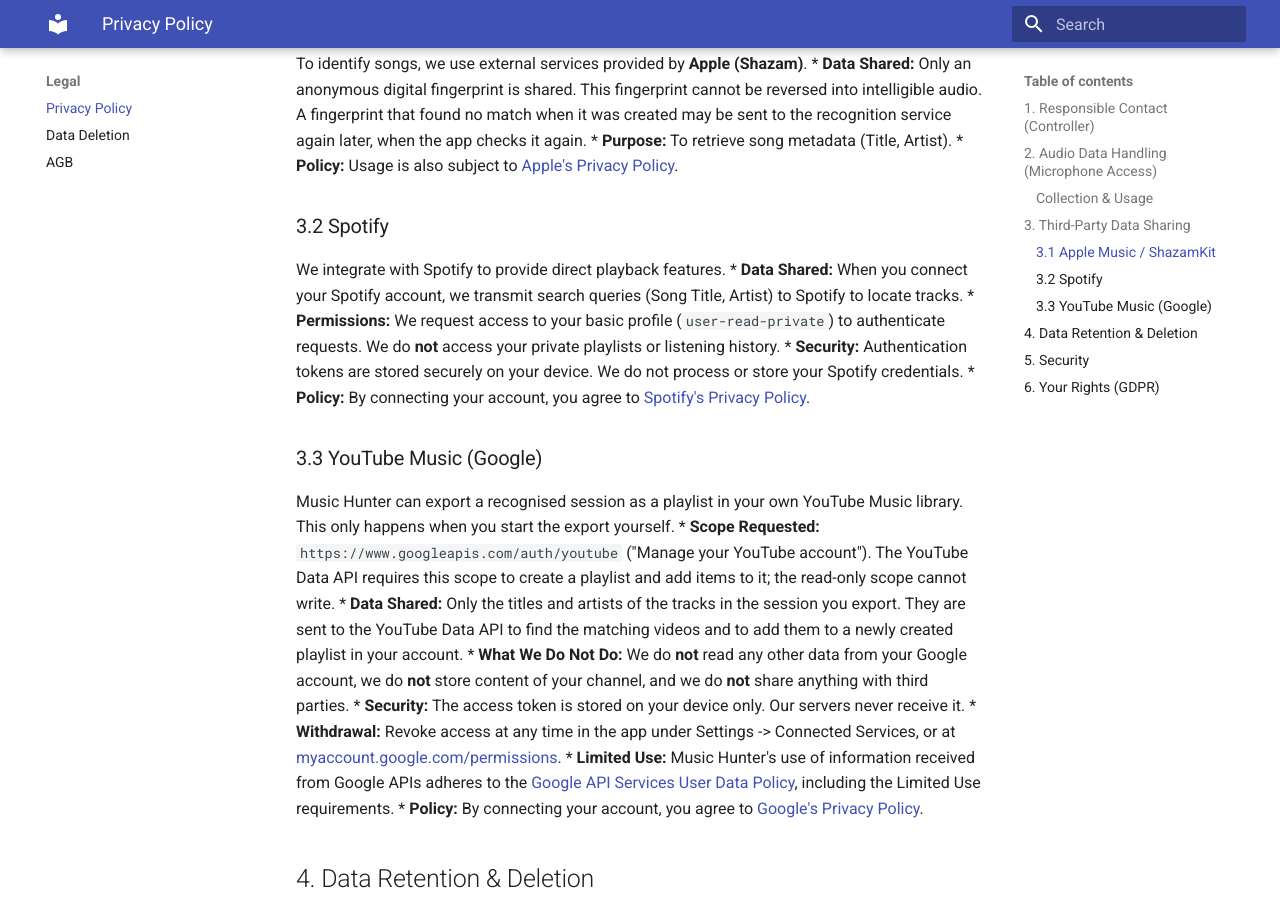
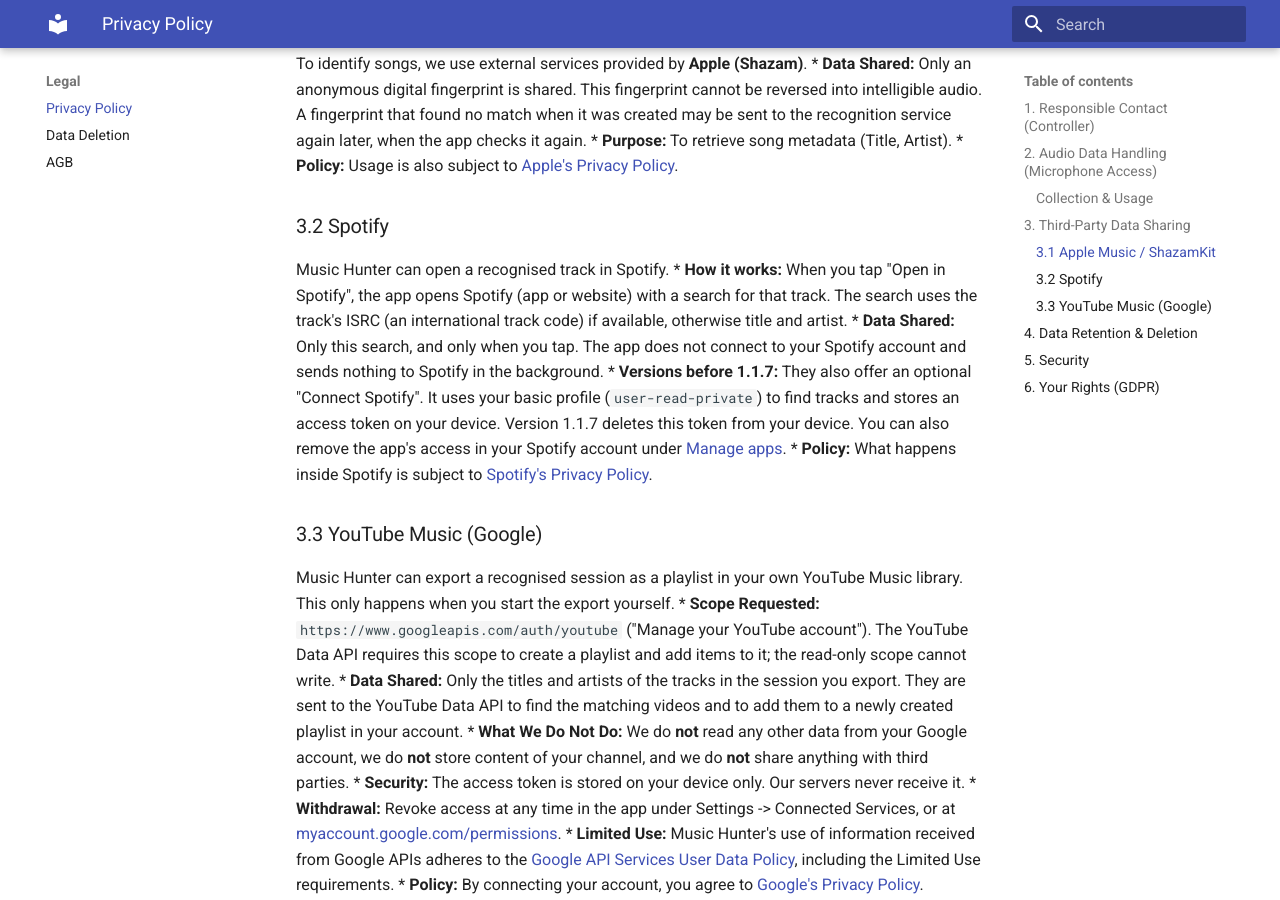
Before and after one commit to adn94/music-logger-docs, an MkDocs documentation site: the page built from docs/privacy-policy.md, in a window 1280 px wide and 900 px high, scrolled down 1311 px. Built offline with MkDocs 1.6.1 and Material for MkDocs 9.7.7, drawn with Linux system fonts in a browser that asks for light colours.

Commit message:
Datenschutz: Spotify ohne Anmeldung (Music Hunter 1.1.7)
Music Hunter 1.1.7 verbindet kein Spotify-Konto mehr (D-060 im App-Repo). Der Abschnitt beschreibt die Suche per ISRC oder Titel und Kuenstler und behaelt die Verbindung fuer Versionen vor 1.1.7. Das Datum oben wird beim Veroeffentlichen gesetzt (ab 09.11.).

```diff
--- a/docs/privacy-policy.md
+++ b/docs/privacy-policy.md
@@ -30,11 +30,11 @@ To identify songs, we use external services provided by **Apple (Shazam)**.
 *   **Policy:** Usage is also subject to [Apple's Privacy Policy](https://www.apple.com/legal/privacy/en-ww/).
 
 ### 3.2 Spotify
-We integrate with Spotify to provide direct playback features.
-*   **Data Shared:** When you connect your Spotify account, we transmit search queries (Song Title, Artist) to Spotify to locate tracks.
-*   **Permissions:** We request access to your basic profile (`user-read-private`) to authenticate requests. We do **not** access your private playlists or listening history.
-*   **Security:** Authentication tokens are stored securely on your device. We do not process or store your Spotify credentials.
-*   **Policy:** By connecting your account, you agree to [Spotify's Privacy Policy](https://www.spotify.com/legal/privacy-policy/).
+Music Hunter can open a recognised track in Spotify.
+*   **How it works:** When you tap "Open in Spotify", the app opens Spotify (app or website) with a search for that track. The search uses the track's ISRC (an international track code) if available, otherwise title and artist.
+*   **Data Shared:** Only this search, and only when you tap. The app does not connect to your Spotify account and sends nothing to Spotify in the background.
+*   **Versions before 1.1.7:** They also offer an optional "Connect Spotify". It uses your basic profile (`user-read-private`) to find tracks and stores an access token on your device. Version 1.1.7 deletes this token from your device. You can also remove the app's access in your Spotify account under [Manage apps](https://www.spotify.com/account/apps/).
+*   **Policy:** What happens inside Spotify is subject to [Spotify's Privacy Policy](https://www.spotify.com/legal/privacy-policy/).
 
 ### 3.3 YouTube Music (Google)
 Music Hunter can export a recognised session as a playlist in your own YouTube Music library. This only happens when you start the export yourself.
```
